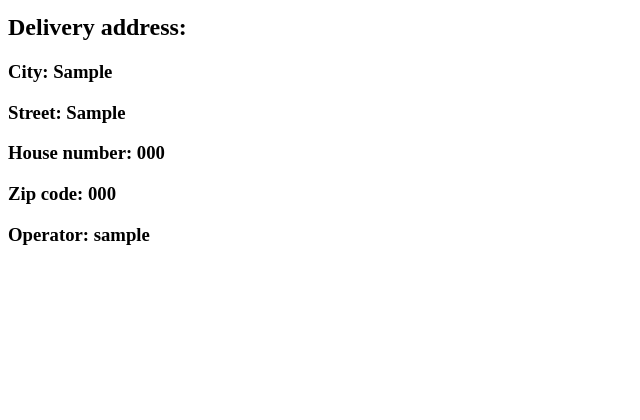
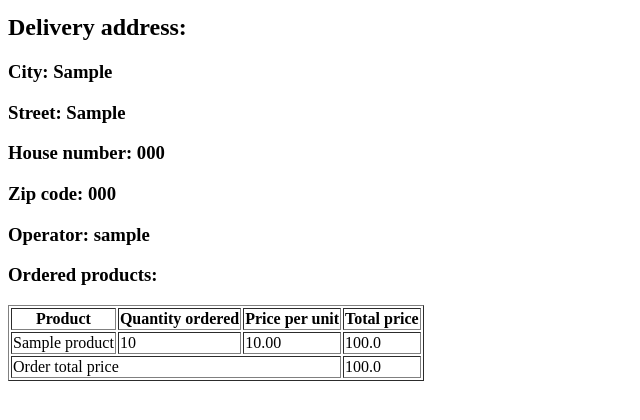
Before and after one commit to ARROM2405/django-drf-crm, a Django app: page /order_detail/1/ in a window 1280 px wide. Shown: the part 230-650 px from the top of the page, without its empty margins (0-640 px from the left). Run offline with Django 3.2, Linux system fonts and the light colour scheme; a user stored in the database is signed in; tables that the repository leaves empty hold one stand-in row (values such as "Sample post").

Commit message:
Added order creation page

```diff
--- a/crm_project/crm_app/templates/crm_app/lead_detail.html
+++ b/crm_project/crm_app/templates/crm_app/lead_detail.html
@@ -22,7 +22,10 @@
 {% endif %}
 </h3>
 {% if perms.crm_app.add_order %}
-<h3><button type="button" value="proceed_to_order_creation">Create order</h3>
+<form method="post">
+    {% csrf_token %}
+    <button name="lead_id_from_button" type="submit" value="{{object.pk}}">Create order</button>
+</form>
 {% endif %}
 </body>
 </html>
--- a/crm_project/crm_app/templates/crm_app/order_detail.html
+++ b/crm_project/crm_app/templates/crm_app/order_detail.html
@@ -1,3 +1,5 @@
+{% load crm_app_tags %}
+
 <!DOCTYPE html>
 <html lang="en">
 <head>
@@ -7,7 +9,13 @@
 <body>
 <h1>Order ID: {{ object.pk }}</h1>
 <h3>Status: {{ object.status }}</h3>
-<h3>Lead: <a href="{% url 'lead_detail' object.lead_FK.pk %}"> {{ object.lead_FK }}</a></h3>
+<h3>Lead:
+    {% if object.lead_FK %}
+    <a href="{% url 'lead_detail' object.lead_FK.pk %}"> {{ object.lead_FK }}</a>
+    {% else %}
+    No lead
+    {% endif %}
+</h3>
 <h3>Customer: {{ object.customer_first_name }}, {{ object.customer_last_name }}</h3>
 <h3>Send date:
     {% if object.sent_date %}
@@ -27,5 +35,28 @@
 {% endif %}
 <h3>Zip code: {{ object.delivery_zip_code }}</h3>
 <h3>Operator: {{ object.order_operator }}</h3>
+<h3>Ordered products: </h3>
+<table border="black solid">
+    <tr>
+        <th>Product</th>
+        <th>Quantity ordered</th>
+        <th>Price per unit</th>
+        <th>Total price</th>
+    </tr>
+    {% for ordered_product in object.orderedproduct_set.all %}
+    <tr>
+        <td>{{ ordered_product.product_FK }}</td>
+        <td>{{ ordered_product.ordered_quantity }}</td>
+        <td>{{ ordered_product.ordered_product_price }}</td>
+        <td>{{ ordered_product.total_price }}</td>
+    </tr>
+    {% endfor %}
+    <tr>
+        <td colspan="3">
+            Order total price
+        </td>
+        <td>{{ object | order_total_price }}</td>
+    </tr>
+</table>
 </body>
 </html>
--- a/crm_project/crm_app/templates/crm_app/order_list.html
+++ b/crm_project/crm_app/templates/crm_app/order_list.html
@@ -29,8 +29,8 @@
             {% endif %}
             <td>{{ order.order_operator }}</td>
         </tr>
+    {% endfor %}
     </table>
-    {% endfor %}
 {% else %}
 <h3>No orders created yet</h3>
 {% endif %}
--- /dev/null
+++ b/crm_project/crm_app/templatetags/crm_app_tags.py
@@ -0,0 +1,12 @@
+from django import template
+from ..models import OrderedProduct
+
+register = template.Library()
+
+
+@register.filter(name='order_total_price')
+def order_total_price(order):
+    total_price = 0.0
+    for ordered_product in OrderedProduct.objects.filter(order_FK=order):
+        total_price += ordered_product.total_price()
+    return total_price
--- a/crm_project/crm_app/urls.py
+++ b/crm_project/crm_app/urls.py
@@ -21,6 +21,7 @@ urlpatterns = [
     path('offer_creation/', OfferCreationView.as_view(), name='offer_creation'),
     path('offer_detail/<int:id>/', OfferDetailView.as_view(), name='offer_detail'),
     path('offer_list/', OfferListView.as_view(), name='offer_list'),
+    path('order_creation/', OrderCreationView.as_view(), name='order_creation'),
     path('order_detail/<int:id>/', OrderDetailView.as_view(), name='order_detail'),
     path('order_list/', OrderListView.as_view(), name='order_list'),
     path('payment_creation/<int:web_id>/', PaymentCreationView.as_view(), name='payment_creation'),
--- a/crm_project/crm_app/views.py
+++ b/crm_project/crm_app/views.py
@@ -4,8 +4,10 @@ from django.contrib.auth.forms import AuthenticationForm
 from django.contrib.auth.views import LoginView, LogoutView
 from django.shortcuts import render, redirect
 from django.urls import reverse, reverse_lazy
+from django.utils.timezone import now
 from django.views import generic
 from django.db import transaction
+from django.http import HttpResponse
 
 from .forms import *
 from .models import *
@@ -20,7 +22,6 @@ MENU_OPERATORS = [
     {'title': 'Leads', 'url_address': 'lead_list'},
     {'title': 'Orders', 'url_address': 'order_list'},
 ]
-
 
 MENU_PAYMENTS_EXECUTIVE = [
     {'title': 'Webs', 'url_address': 'web_list'},
@@ -105,11 +106,14 @@ class LeadCreationView(mixins.PermissionRequiredMixin, generic.CreateView):
 
 class LeadDetailView(mixins.PermissionRequiredMixin, generic.DetailView):
     permission_required = 'crm_app.view_lead'
-    permission_denied_message = 'Permission is required!!!!'
     model = Lead
     template_name = 'crm_app/lead_detail.html'
     pk_url_kwarg = 'id'
     query_pk_and_slug = True
+
+    def post(self, *args, **kwargs):
+        self.request.session['lead_pk_to_be_processed'] = self.request.POST.get('lead_id_from_button')
+        return redirect('order_creation')
 
 
 class LeadListView(mixins.PermissionRequiredMixin, generic.ListView):
@@ -126,8 +130,109 @@ class LeadListView(mixins.PermissionRequiredMixin, generic.ListView):
         return context
 
 
-class LeadToOrderCreationView(mixins.PermissionRequiredMixin, generic.CreateView):
-    pass
+class OrderCreationView(mixins.PermissionRequiredMixin, generic.CreateView):
+    permission_required = 'crm_app.add_order'
+    model = Order
+    form_class = OrderCreationForm
+    template_name = 'crm_app/order_creation.html'
+
+    def get_initial(self, *args, **kwargs):
+        initial = super(OrderCreationView, self).get_initial(**kwargs)
+        if self.request.session.get('lead_pk_to_be_processed'):
+            lead = Lead.objects.get(pk=self.request.session.get('lead_pk_to_be_processed'))
+            initial['customer_first_name'] = lead.customer_first_name
+            initial['customer_last_name'] = lead.customer_last_name
+            initial['status'] = 'New order'
+            initial['contact_phone'] = lead.contact_phone
+            return initial
+
+    def get_context_data(self, **kwargs):
+        context = super().get_context_data(**kwargs)
+        if self.request.session.get('lead_pk_to_be_processed'):
+            context['lead'] = Lead.objects.get(pk= self.request.session.get('lead_pk_to_be_processed'))
+        return context
+
+
+    def post(self, request, *args, **kwargs):
+        if self.request.POST.get('delete_lead_link'):
+            self.request.session['lead_pk_to_be_processed'] = None
+            return redirect('order_creation')
+        else:
+            form = OrderCreationForm(request.POST)
+            if form.is_valid():
+                form_data = form.cleaned_data
+                if form_data.get('product_1') == form_data.get('product_2') or \
+                        form_data.get('product_1') == form_data.get('product_3') or \
+                        (form_data.get('product_2') is not None and
+                         form_data.get('product_2') == form_data.get('product_3')):
+                    form.add_error(f'product_1',
+                                   f'Products are duplicated. Please pick unique SKU for each field, '
+                                   f'or leave them empty.')
+                    return render(request, self.template_name, context={'form': form})
+
+                for product_field, quantity_ordered_field in {
+                    'product_1': 'product_1_quantity',
+                    'product_2': 'product_2_quantity',
+                    'product_3': 'product_3_quantity'
+                }.items():
+                    if form_data.get(product_field) is not None:
+                        product = form_data.get(product_field)
+                        quantity_ordered = form_data.get(quantity_ordered_field)
+                        if product.quantity_available < quantity_ordered:
+                            form.add_error(f'{quantity_ordered_field}',
+                                           f'Ordered too many of {product.product_name}. '
+                                           f'Available quantity is {product.quantity_available}.')
+                            return render(request, self.template_name, context={'form': form})
+
+                with transaction.atomic():
+                    if self.request.session.get('lead_pk_to_be_processed'):
+                        lead = Lead.objects.get(pk=self.request.session.get('lead_pk_to_be_processed'))
+                    else:
+                        lead = None
+                    order = Order.objects.create(
+                        lead_FK=lead,
+                        customer_first_name=form_data.get('customer_first_name'),
+                        customer_last_name=form_data.get('customer_last_name'),
+                        status=form_data.get('status'),
+                        sent_date=form_data.get('sent_date'),
+                        contact_phone=form_data.get('contact_phone'),
+                        delivery_city=form_data.get('delivery_city'),
+                        delivery_street=form_data.get('delivery_street'),
+                        delivery_house_number=form_data.get('delivery_house_number'),
+                        delivery_apartment_number=form_data.get('delivery_apartment_number'),
+                        delivery_zip_code=form_data.get('delivery_zip_code'),
+                        order_operator=self.request.user
+                    )
+
+                    for product_field, quantity_ordered_and_price_fields in {
+                        'product_1': ('product_1_quantity', 'product_1_price'),
+                        'product_2': ('product_2_quantity', 'product_2_price'),
+                        'product_3': ('product_3_quantity', 'product_3_price')
+                    }.items():
+                        product = form_data.get(product_field)
+                        if product is not None:
+                            current_available_quantity = product.quantity_available
+                            updated_available_quantity = \
+                                current_available_quantity - form_data.get(quantity_ordered_and_price_fields[0])
+                            product.quantity_available = updated_available_quantity
+                            product.save()
+
+                            OrderedProduct.objects.create(
+                                order_FK=order,
+                                product_FK=product,
+                                ordered_quantity=form_data.get(quantity_ordered_and_price_fields[0]),
+                                ordered_product_price=form_data.get(quantity_ordered_and_price_fields[1])
+                            )
+
+                            if lead:
+                                lead.status = 'Approved'
+                                lead.operator_assigned = self.request.user.profile
+                                lead.processed_at = now()
+                                lead.save()
+                    self.request.session['lead_pk_to_be_processed'] = None
+                    return redirect(reverse('order_list'))
+            else:
+                return render(self.request, self.template_name, context={'form': form})
 
 
 class OrderDetailView(mixins.PermissionRequiredMixin, generic.DetailView):
@@ -221,7 +326,7 @@ class PaymentCreationView(mixins.PermissionRequiredMixin, generic.CreateView):
         if form.is_valid():
             form_data = form.cleaned_data
             web_to_be_paid = form_data.get('web_FK')
-            payment_amount = form.cleaned_data.get('payment_amount')
+            payment_amount = form_data.get('payment_amount')
             web_previous_balance = web_to_be_paid.balance
             web_new_balance = web_previous_balance - payment_amount
             with transaction.atomic():
```
Also changed, not shown: crm_project/crm_app/forms.py (+30 -0 lines), crm_project/crm_app/models.py (+27 -9 lines), crm_project/crm_app/templates/crm_app/order_creation.html (added, +27 -0 lines), crm_project/crm_app/templatetags/__init__.py (added).
